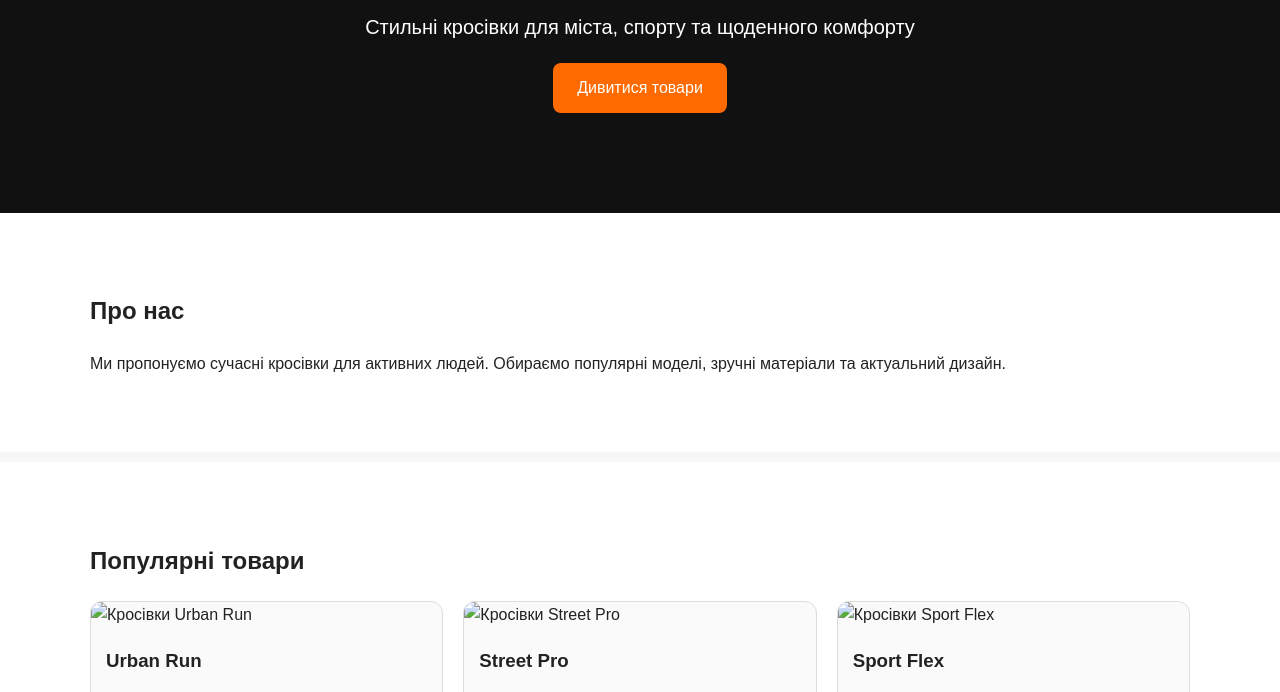
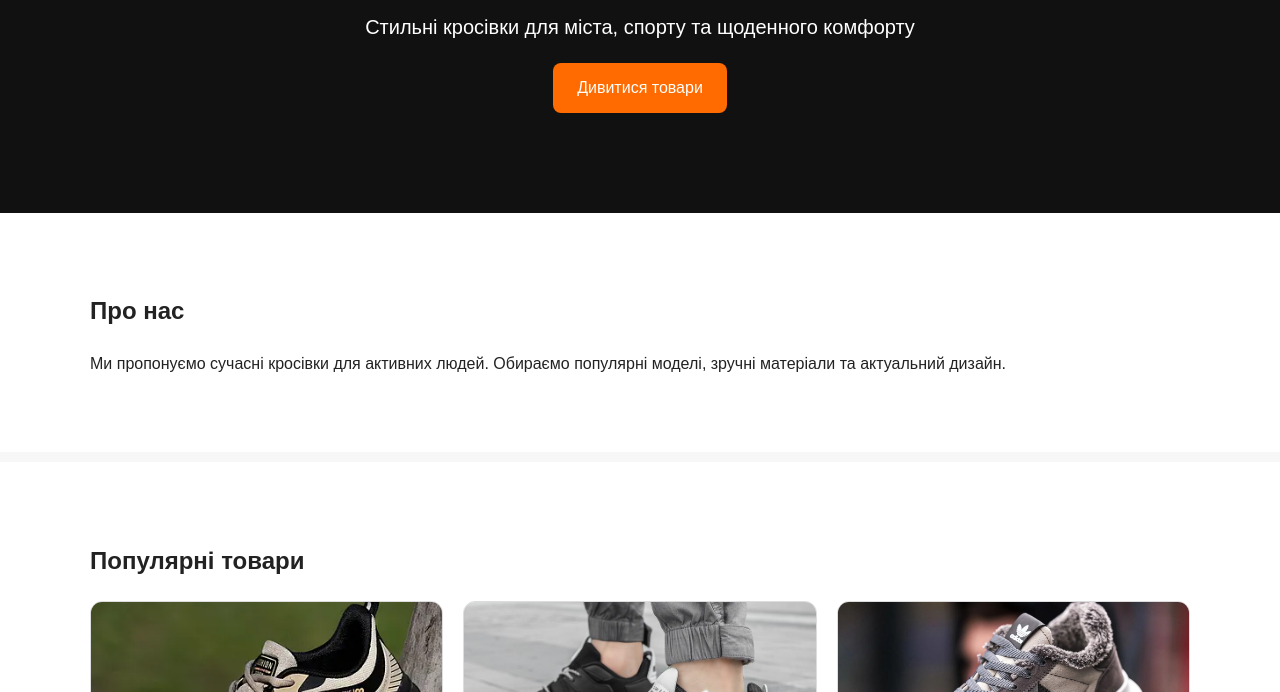
Before and after one commit to 6eeesh/github.io, a plain HTML site: page index.html in a window 1280 px wide. Shown: the part 218-910 px from the top of the page. Drawn offline with Linux system fonts and the light colour scheme.

Commit message:
Update index.html

```diff
--- a/index.html
+++ b/index.html
@@ -40,17 +40,17 @@
       <h2>Популярні товари</h2>
       <div class="grid">
         <div class="card">
-          <img src="images/shoe1.jpg" alt="Кросівки Urban Run">
+          <img src="shoe1.jpg" alt="Кросівки Urban Run">
           <h3>Urban Run</h3>
           <p>Легкі міські кросівки для щоденного носіння.</p>
         </div>
         <div class="card">
-          <img src="images/shoe2.jpg" alt="Кросівки Street Pro">
+          <img src="shoe2.jpg" alt="Кросівки Street Pro">
           <h3>Street Pro</h3>
           <p>Стильна модель із м’якою підошвою та сучасним дизайном.</p>
         </div>
         <div class="card">
-          <img src="images/shoe3.jpg" alt="Кросівки Sport Flex">
+          <img src="shoe3.jpg" alt="Кросівки Sport Flex">
           <h3>Sport Flex</h3>
           <p>Зручні кросівки для прогулянок, фітнесу та активного дня.</p>
         </div>
```
